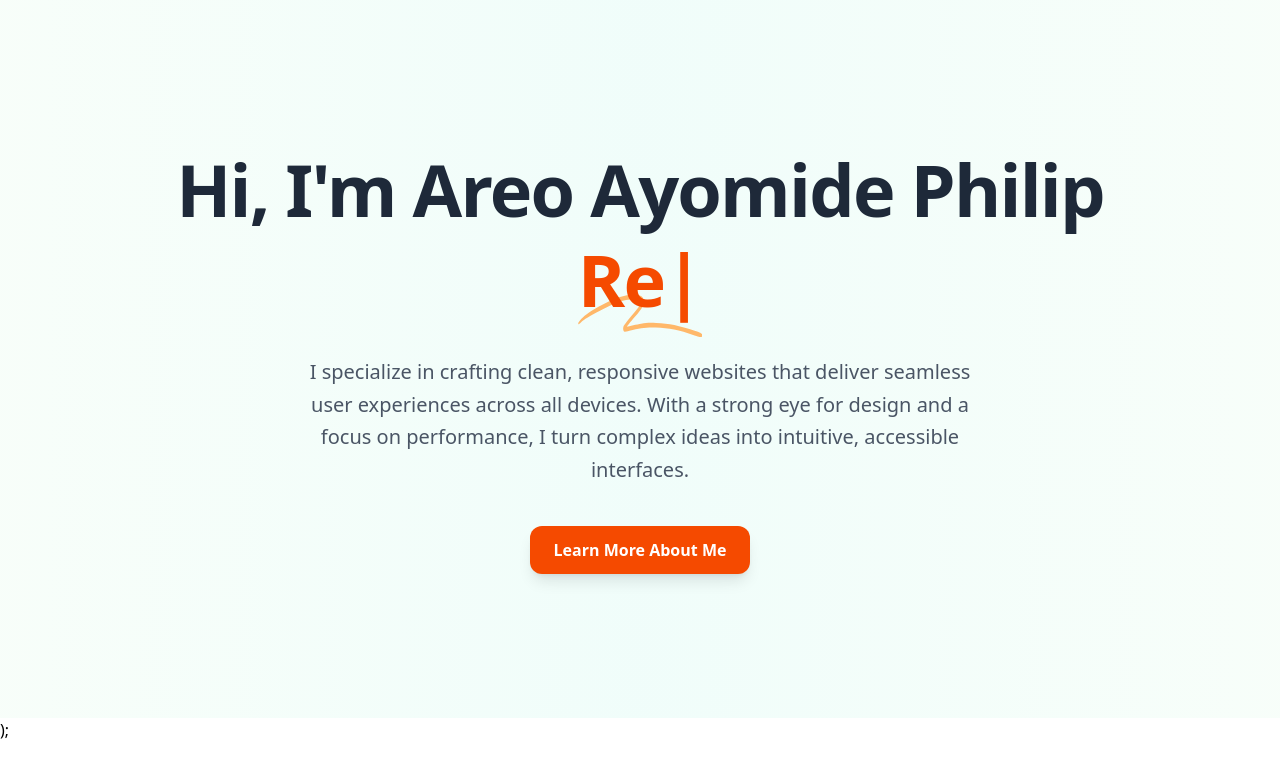
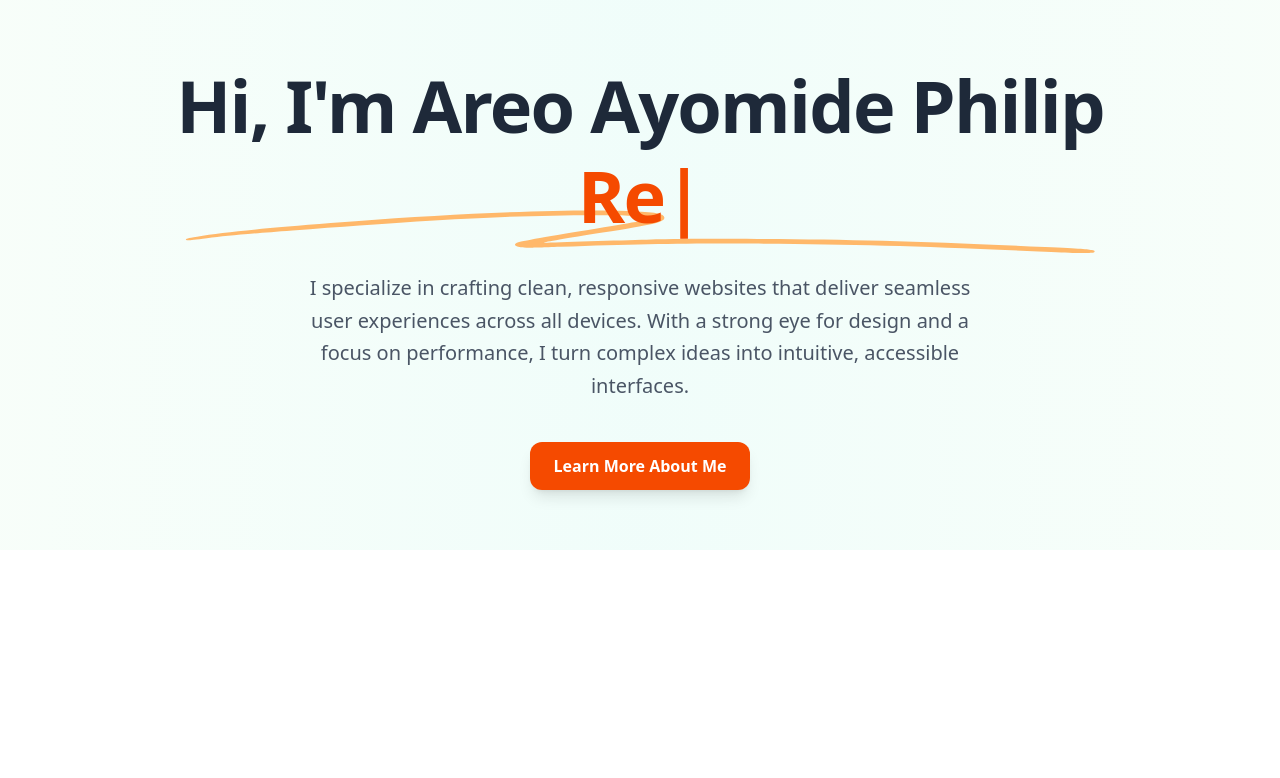
Before and after one commit to Ayomide-Philip/my-portfolio, a Next.js app: page / in a window 1280 px wide. Shown: the top 778 px of the page. Built offline with nearby package versions, Linux system fonts and the light colour scheme.

Commit message:
style: adjust padding in Home component for improved layout

```diff
--- a/src/app/page.js
+++ b/src/app/page.js
@@ -17,10 +17,10 @@ export default function Home() {
   }, []);
   return (
     <>
-      <div className="flex flex-1 w-full flex-col items-center justify-center text-center px-4 py-28 sm:py-36 bg-gradient-to-r from-green-50/50 via-teal-50 to-green-50/50 dark:from-gray-900 dark:via-gray-800 dark:to-gray-900 transition-all duration-300">
+      <div className="flex flex-1 w-full flex-col items-center justify-center text-center px-4 py-10 sm:py-15 bg-gradient-to-r from-green-50/50 via-teal-50 to-green-50/50 dark:from-gray-900 dark:via-gray-800 dark:to-gray-900 transition-all duration-300">
         <h1 className="mx-auto max-w-5xl font-display text-5xl sm:text-7xl font-extrabold tracking-tight leading-tight text-gray-800 dark:text-white">
           Hi, I&apos;m Areo Ayomide Philip
-          <span className="relative inline-block mx-2 text-orange-600 dark:text-orange-400">
+          <span className="relative block mx-2 text-orange-600 dark:text-orange-400">
             <svg
               aria-hidden="true"
               viewBox="0 0 418 42"
@@ -47,7 +47,6 @@ export default function Home() {
           Learn More About Me
         </Link>
       </div>
-      );
     </>
   );
 }
```
